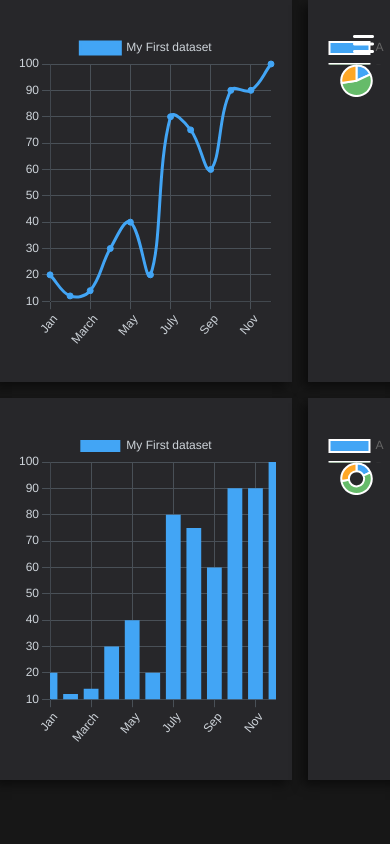
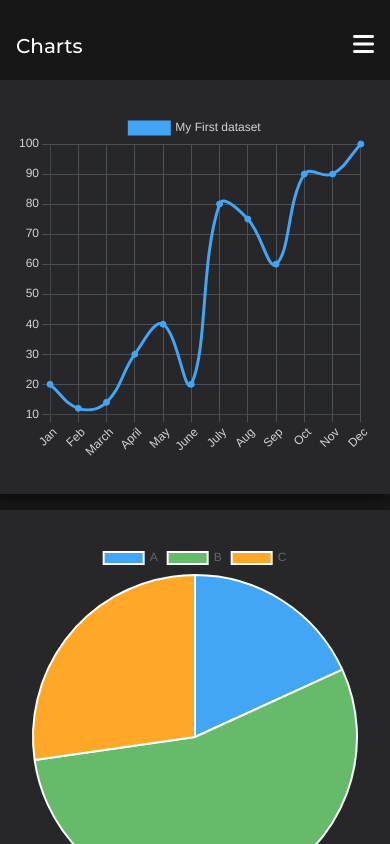
Before and after one commit to kalsiKaran/react-dashboard, a React (Create React App) app: page /chart in a window 390 px wide. Built offline with nearby package versions, Linux system fonts and the light colour scheme.

Commit message:
gallery and dashboard ui fix

```diff
--- a/src/components/Charts/Charts.jsx
+++ b/src/components/Charts/Charts.jsx
@@ -17,23 +17,23 @@ const Charts = () => {
     const { pieChartOptions } = chartData.getDarkTheme();
 
     return (
-
-    <div className='w-full h-[calc(100vh-5rem)]'>
-
-        <div className="flex h-1/2 mb-[1rem]">
-            <div className='primary-box w-9/12 h-full'>
-                <Chart type="line" height='100%' data={basicData} options={basicOptions} />
+      <div className='text-dark dark:text-white w-full'>
+        <h1 className='md:hidden mt-8 pl-4 font-medium text-xl mb-5'>Charts</h1>
+        <div className='w-full h-[calc(100vh-5rem)] overflow-auto overflow-unset-md'>
+            <div className="block h-auto md:flex md:h-1/2 mb-[1rem]">
+                <div className='primary-box w-full md:w-9/12 h-full'>
+                    <Chart type="line" height='350px' data={basicData} options={basicOptions} />
                 </div>
-            <div className='primary-box w-3/12 h-full ml-[1rem]'>
+                <div className='primary-box w-full md:w-3/12 h-full ml-0 my-4 md:my-0 md:ml-[1rem]'>
                     <Chart type="pie" height='75%' data={pieChartData} options={pieChartOptions} />
                 </div>
             </div>
 
-        <div className="flex h-1/2">
-            <div className='primary-box w-9/12 h-full'>
-                <Chart type="bar" height='100%' data={basicData} options={basicOptions} />
+            <div className="block md:flex h-auto md:h-1/2">
+                <div className='primary-box w-full md:w-9/12 h-full'>
+                    <Chart type="bar" height='350px' data={basicData} options={basicOptions} />
                 </div>
-            <div className='primary-box w-3/12 h-full ml-[1rem]'>
+                <div className='primary-box w-full md:w-3/12 h-full ml-0 my-4 md:my-0 md:ml-[1rem]'>
                     <Chart type="doughnut" height='75%' data={pieChartData} options={pieChartOptions} />
                 </div>
             </div>
@@ -54,6 +54,7 @@ const Charts = () => {
             <Chart type="bar" data={basicData} options={basicOptions} />
         </div> */}
         </div>
+    </div>
     )
 }
 
--- a/src/components/Dashboard.jsx
+++ b/src/components/Dashboard.jsx
@@ -13,17 +13,17 @@ function Dashboard() {
     <section className='dashboard text-white h-full w-full'>
       <Navbar />
       <div className='dashboard-container'>
-        <div className="flex h-full">
-          <div className='w-9/12'>
-            <div className="flex mb-[1rem]">
+        <div className="block md:flex h-full">
+          <div className='w-full md:w-9/12'>
+            <div className="block md:flex mb-[1rem]">
               <TotalPandL />
               <ChargesandTaxes />
               <OtherCredits />
             </div>
             <DashboardChart />
           </div>
-          <div className='w-3/12'>
-            <div className="flex flex-col h-full">
+          <div className='w-full md:w-3/12'>
+            <div className="block md:flex flex-col h-full">
               <WinsAndLosses />
               <RecentTrades />
             </div>
--- a/src/components/DashboardChart.jsx
+++ b/src/components/DashboardChart.jsx
@@ -12,7 +12,7 @@ const DashboardChart = () => {
 
     return (
 
-    <div className='chart'>
+    <div className='mr-0 md:mr-4 chart'>
       <div className='col-span-3 primary-box w-full h-full'>
         <Chart type="line" height='100%' data={basicData} options={basicOptions} />
       </div>
--- a/src/components/ImageGallery.jsx
+++ b/src/components/ImageGallery.jsx
@@ -11,7 +11,7 @@ import { Image } from 'primereact/image';
 import { Dialog } from 'primereact/dialog';
 import { ProgressBar } from 'primereact/progressbar';
 import { Editor } from 'primereact/editor';
-
+import { Skeleton } from 'primereact/skeleton';
 
 function ImageGallery() {
 
@@ -203,21 +203,32 @@ const onDialogClose = () => {
             <Dialog header="Description"
             visible={infoDialog}
             draggable={false}
-                            style={{width: '50vw', overflow: 'hidden'}}
             onHide={() => setInfoDialog(false)}
             dismissableMask={true}
             >
-                              { (infoText === '') && <p className='text-center mb-10'>Oops! Description not available</p>
-                              }
+              { (infoText === '') && <p className='text-center mb-10'>Oops! Description not available</p>}
               <span dangerouslySetInnerHTML={ { __html: infoText } }></span>
             </Dialog>
 
+          <div className='h-[calc(100vh-6rem)] md:h-[calc(100vh-10rem)] overflow-auto'>
             <div className='gallery grid-cols-1 lg:grid-cols-4 md:grid-cols-2 sm:grid-cols-1'>
+              {(data.length == 0) &&
+                <>
+                  <Skeleton shape="square" height="250px" width='95%' className='mb-2' />
+                  <Skeleton shape="square" height="250px" width='95%' className='mb-2' />
+                  <Skeleton shape="square" height="250px" width='95%' className='mb-2' />
+                  <Skeleton shape="square" height="250px" width='95%' className='mb-2' />
+                  <Skeleton shape="square" height="250px" width='95%' className='mb-2' />
+                  <Skeleton shape="square" height="250px" width='95%' className='mb-2' />
+                  <Skeleton shape="square" height="250px" width='95%' className='mb-2' />
+                  <Skeleton shape="square" height="250px" width='95%' className='mb-2' />
+                </>
+              }
             {data.map( (data, i) => {
               return <div key={i} className="gallery-item">
                           <Image src={data.image} className='gallery-image' preview />
                           <div className="menu">
-                              <i class="fa-solid fa-ellipsis-vertical menu-btn" aria-haspopup></i>
+                              <i className="fa-solid fa-ellipsis-vertical menu-btn" aria-haspopup></i>
 
                               <div className="more-options-menu">
                                 <i className="fas fa-trash-alt bg-rose-500" onClick={() => deleteImageRow(data)}></i>
@@ -229,6 +240,7 @@ const onDialogClose = () => {
             })}
             </div>
           </div>
+    </div>
   )
 }
 
--- a/src/styles/App.scss
+++ b/src/styles/App.scss
@@ -85,6 +85,12 @@ input,
     }
 }
 
+@media screen and (min-width: 768px){
+    .overflow-unset-md{
+        overflow: unset;
+    }
+}
+
 @media (orientation: portrait) {
     .routes-container{
         padding: 0;
--- a/src/styles/dashboard.scss
+++ b/src/styles/dashboard.scss
@@ -13,8 +13,17 @@
         }
 
         .chart{
-            margin-right: 1rem;
             height: calc(100vh - 136px - 60px - 5rem);
         }
     }
 }
+
+
+@media (orientation: portrait) {
+    .pandl, .charges, .other-credits{
+        margin-bottom: 1rem;
+        i{
+            font-size: 3rem;
+        }
+    }
+}
--- a/src/styles/gallery.scss
+++ b/src/styles/gallery.scss
@@ -47,7 +47,7 @@
             position: absolute;
             top: 10px;
             right: 10px;
-            z-index: 999;
+            z-index: 9;
             transition: all 0.5s;
             cursor: pointer;
 
```
Also changed, not shown: 11 other files (tests, documents, lock files or other folders). Lines whose indentation alone changed are shown as unchanged.
